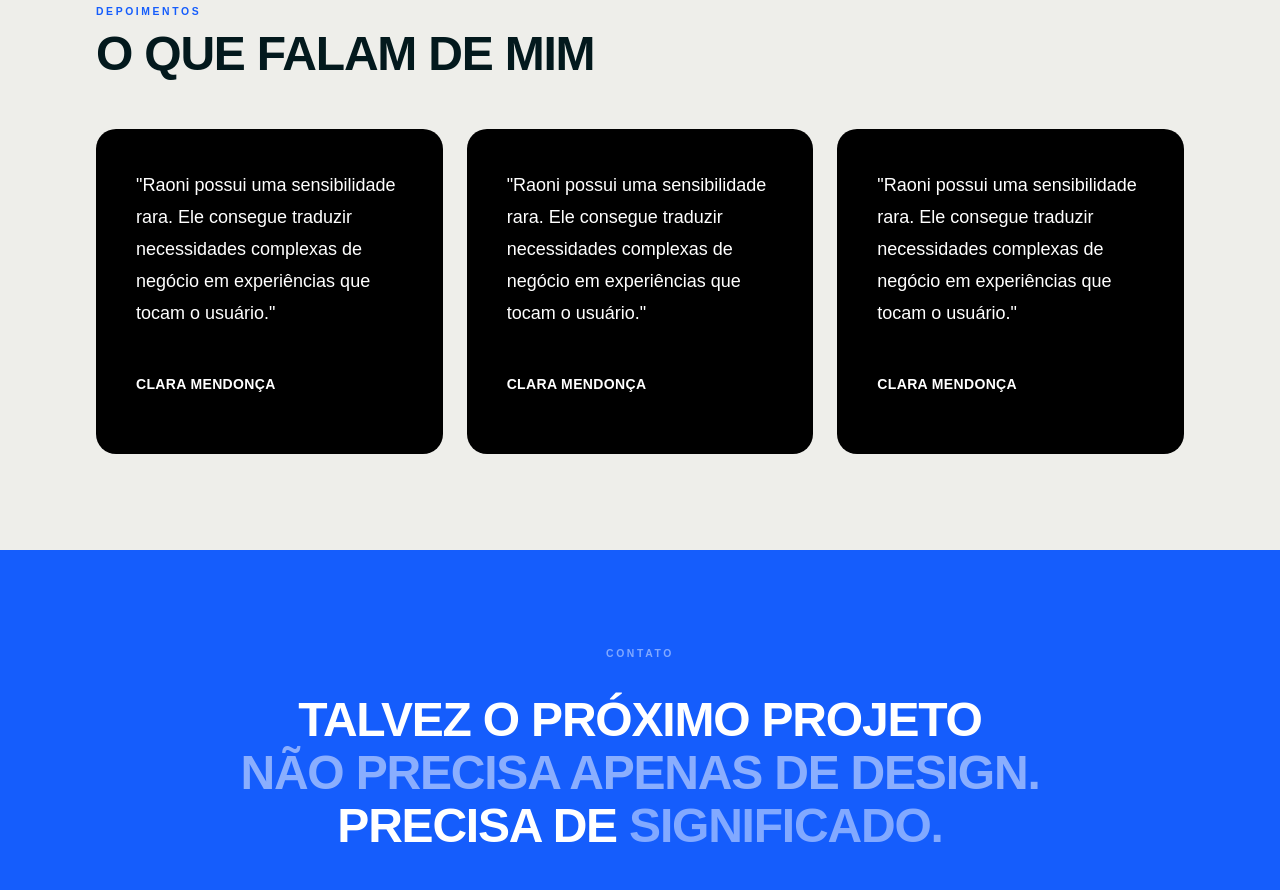
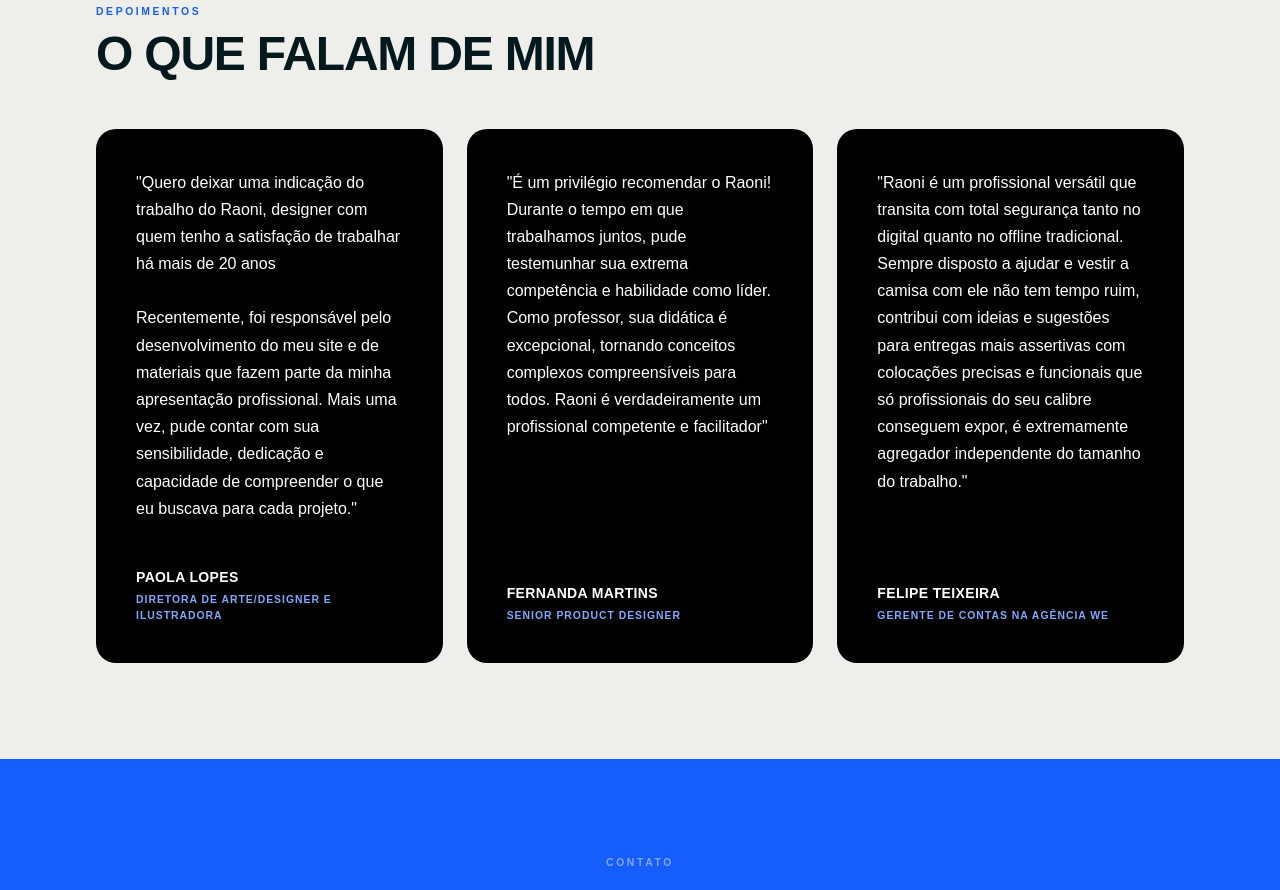
Before and after one commit to rburali/portfolio_raoniburali_novo, a React (Vite) app: page / in a window 1280 px wide. Shown: the part 7260-8150 px from the top of the page. Built offline with nearby package versions, Linux system fonts and the light colour scheme; a web font is replaced by a local one.

Commit message:
fix(testimonials): atualiza depoimentos, cor da funcao para #82A9FF e animacao de scroll

```diff
--- a/src/App.tsx
+++ b/src/App.tsx
@@ -1797,30 +1797,96 @@ function MetodoSection() {
 const testimonials = [
   {
     quote:
-      '"Raoni possui uma sensibilidade rara. Ele consegue traduzir necessidades complexas de negócio em experiências que tocam o usuário."',
-    name: "Clara Mendonça",
-    role: "Product Director @ Vitru",
+      '"Quero deixar uma indicação do trabalho do Raoni, designer com quem tenho a satisfação de trabalhar há mais de 20 anos\n\nRecentemente, foi responsável pelo desenvolvimento do meu site e de materiais que fazem parte da minha apresentação profissional. Mais uma vez, pude contar com sua sensibilidade, dedicação e capacidade de compreender o que eu buscava para cada projeto."',
+    name: "Paola Lopes",
+    role: "Diretora de arte/Designer e Ilustradora",
   },
   {
     quote:
-      '"Raoni possui uma sensibilidade rara. Ele consegue traduzir necessidades complexas de negócio em experiências que tocam o usuário."',
-    name: "Clara Mendonça",
-    role: "Product Director @ Vitru",
+      '"É um privilégio recomendar o Raoni! Durante o tempo em que trabalhamos juntos, pude testemunhar sua extrema competência e habilidade como líder. Como professor, sua didática é excepcional, tornando conceitos complexos compreensíveis para todos. Raoni é verdadeiramente um profissional competente e facilitador"',
+    name: "Fernanda Martins",
+    role: "Senior Product Designer",
   },
   {
     quote:
-      '"Raoni possui uma sensibilidade rara. Ele consegue traduzir necessidades complexas de negócio em experiências que tocam o usuário."',
-    name: "Clara Mendonça",
-    role: "Product Director @ Vitru",
+      '"Raoni é um profissional versátil que transita com total segurança tanto no digital quanto no offline tradicional. Sempre disposto a ajudar e vestir a camisa com ele não tem tempo ruim, contribui com ideias e sugestões para entregas mais assertivas com colocações precisas e funcionais que só profissionais do seu calibre conseguem expor, é extremamente agregador independente do tamanho do trabalho."',
+    name: "Felipe Teixeira",
+    role: "Gerente de contas na Agência WE",
   },
 ]
 
+function TestimonialCard({
+  t,
+  i,
+}: {
+  t: (typeof testimonials)[number]
+  i: number
+}) {
+  const cardRef = useRef<HTMLDivElement>(null)
+  const [revealed, setRevealed] = useState(false)
+
+  useEffect(() => {
+    const el = cardRef.current
+    if (!el || revealed) return
+    const obs = new IntersectionObserver(
+      ([entry]) => {
+        if (entry.isIntersecting) {
+          setRevealed(true)
+          obs.disconnect()
+        }
+      },
+      { threshold: 0.1 },
+    )
+    obs.observe(el)
+    return () => obs.disconnect()
+  }, [revealed])
+
+  return (
+    <div
+      ref={cardRef}
+      className={`reveal ${
+        revealed ? "in-view" : ""
+      } delay-${i * 100 + 100} bg-black p-8 sm:p-10 rounded-[20px] flex flex-col justify-between hover:scale-[1.02] transition-transform duration-300`}
+    >
+      <p className="font-['Raleway:Light',sans-serif] font-light text-[15px] sm:text-[16px] leading-[1.7] text-white flex-1 whitespace-pre-line">
+        {t.quote}
+      </p>
+      <div className="border-t border-[rgba(0,0,0,0.3)] pt-5 mt-6">
+        <p className="font-['Raleway:Bold',sans-serif] font-bold text-[14px] tracking-[0.35px] uppercase text-white">
+          {t.name}
+        </p>
+        <p className="font-['Raleway:SemiBold',sans-serif] font-semibold text-[10.4px] tracking-[1px] uppercase text-[#82A9FF] mt-1">
+          {t.role}
+        </p>
+      </div>
+    </div>
+  )
+}
+
 function TestimonialsSection() {
-  const { ref, visible } = useReveal(0.1)
+  const headerRef = useRef<HTMLDivElement>(null)
+  const [headerRevealed, setHeaderRevealed] = useState(false)
+
+  useEffect(() => {
+    const el = headerRef.current
+    if (!el || headerRevealed) return
+    const obs = new IntersectionObserver(
+      ([entry]) => {
+        if (entry.isIntersecting) {
+          setHeaderRevealed(true)
+          obs.disconnect()
+        }
+      },
+      { threshold: 0.1 },
+    )
+    obs.observe(el)
+    return () => obs.disconnect()
+  }, [headerRevealed])
+
   return (
     <section className="bg-[#eeeeea] py-24 px-6 md:px-12 lg:px-24">
       <div className="max-w-[1200px] mx-auto">
-        <div ref={ref} className={`reveal ${visible ? "in-view" : ""} mb-12`}>
+        <div ref={headerRef} className={`reveal ${headerRevealed ? "in-view" : ""} mb-12`}>
           <p className="font-['Raleway:SemiBold',sans-serif] font-semibold text-[10.4px] tracking-[2.6px] uppercase text-[#155dfc] mb-2">
             Depoimentos
           </p>
@@ -1829,26 +1895,9 @@ function TestimonialsSection() {
           </h2>
         </div>
 
-        <div className="grid grid-cols-1 md:grid-cols-3 gap-6">
+        <div className="grid grid-cols-1 md:grid-cols-3 gap-6 items-stretch">
           {testimonials.map((t, i) => (
-            <div
-              key={i}
-              className={`reveal ${
-                visible ? "in-view" : ""
-              } delay-${i * 100 + 100} bg-black p-10 rounded-[20px] flex flex-col justify-between min-h-[280px] hover:scale-[1.02] transition-transform duration-300`}
-            >
-              <p className="font-['Raleway:Light',sans-serif] font-light text-[18px] leading-[1.78] text-white flex-1">
-                {t.quote}
-              </p>
-              <div className="border-t border-[rgba(0,0,0,0.3)] pt-5 mt-6">
-                <p className="font-['Raleway:Bold',sans-serif] font-bold text-[14px] tracking-[0.35px] uppercase text-white">
-                  {t.name}
-                </p>
-                <p className="font-['Raleway:SemiBold',sans-serif] font-semibold text-[10.4px] tracking-[1px] uppercase text-black mt-1">
-                  {t.role}
-                </p>
-              </div>
-            </div>
+            <TestimonialCard key={i} t={t} i={i} />
           ))}
         </div>
       </div>
```
